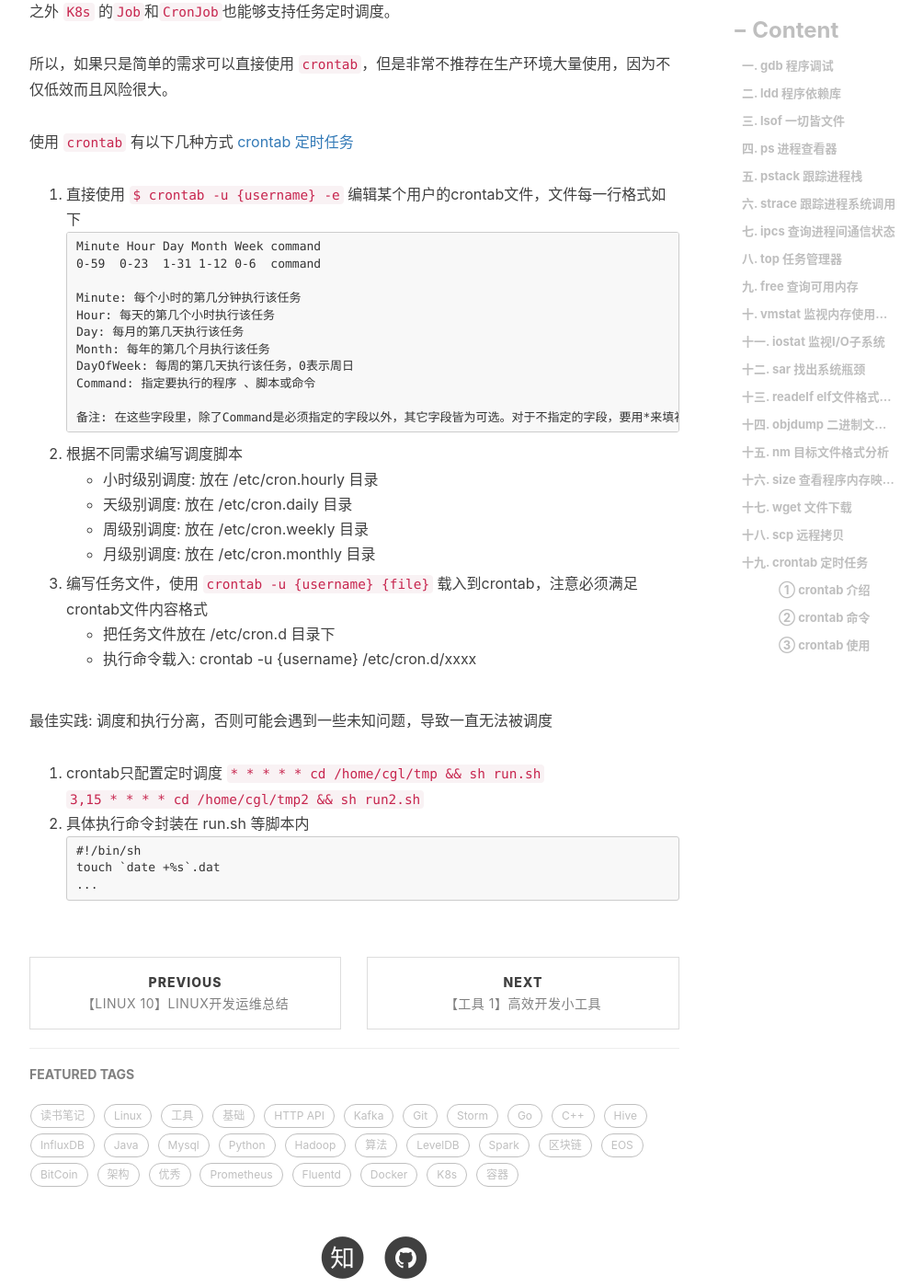
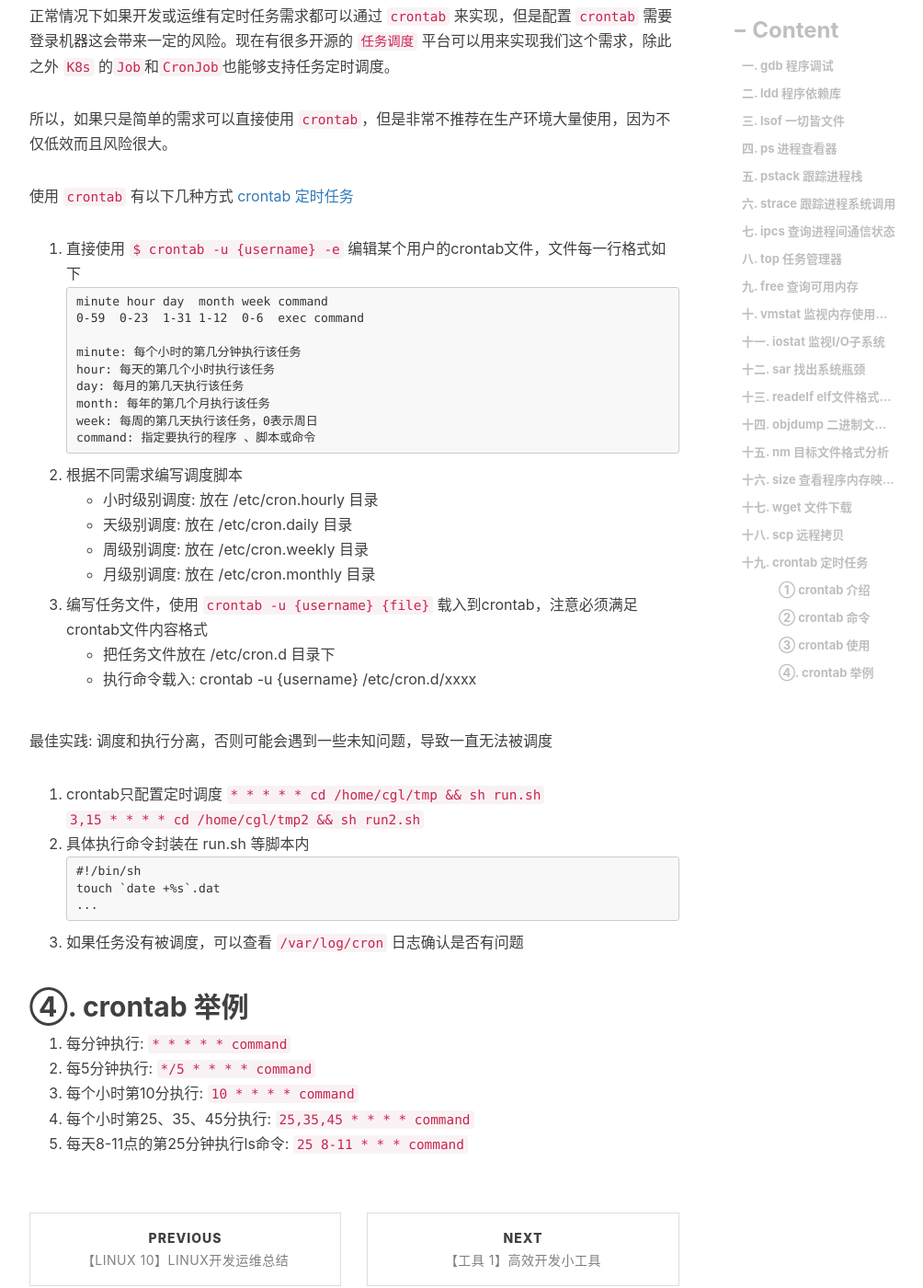
Before and after one commit to engru/chenguolin.github.io, a Jekyll site: the page built from _posts/2016-09-27-【Linux-11】Linux最常用运维工具.md, in a window 1280 px wide and 1400 px high, scrolled down 3436 px. Shown: the whole window at 92% size, without its empty margins (233-1237 px from the left). Built offline with Jekyll 4.4.1, drawn with Linux system fonts in a browser that asks for light colours; nearby versions of some CDN libraries; comment, search, counter and statistics services are not loaded; some of the changed text lies outside the part shown.

Commit message:
Update 2016-09-27-【Linux-11】Linux最常用运维工具.md

````diff
--- a/_posts/2016-09-27-【Linux-11】Linux最常用运维工具.md
+++ b/_posts/2016-09-27-【Linux-11】Linux最常用运维工具.md
@@ -58,7 +58,7 @@ tags:         #标签
 5. `/etc/cron.daily/`: `天`级别调度任务配置目录，目录下脚本可以被系统自动调用
 6. `/etc/cron.weekly/`: `周`级别调度任务配置目录，目录下脚本可以被系统自动调用
 7. `/etc/cron.monthly/`: `月`级别调度任务配置目录，目录下脚本可以被系统自动调用
-8. `/etc/cron.d/`: 非小时、天、周、月级别的调度任务配置目录，需要用户自行运行 `crontab -u username /etc/cron.d/xxxx` 载入crontab
+8. `/etc/cron.d/`: 非小时、天、周、月级别的调度任务配置目录，需要执行命令 `crontab -u username /etc/cron.d/xxxx` 载入crontab
 
 上面提到的几个文件，有几个需要注意的点，总结如下
 1. `/etc/cron.allow` 和 `/etc/cron.deny` 正常情况下不需要这2个文件，保证所有人都可以配置crontab任务
@@ -67,6 +67,7 @@ tags:         #标签
    + 文件名只能包含 `[a-zA-Z0-9_-]` 这些字符，同时不能使用 `.sh` 结尾
    + 脚本必须要有 `可执行` 权限
    + 文件第一行必须为 `#!/bin/bash`
+4. crontab任务运行的最小时间间隔是`1分钟`，也就是最细粒度只能支持分钟级别定时调度，不支持秒级定时调度。
 
 ## ② crontab 命令
 1. crontab 服务
@@ -95,17 +96,15 @@ tags:         #标签
 
 1. 直接使用 `$ crontab -u {username} -e` 编辑某个用户的crontab文件，文件每一行格式如下
    ```
-   Minute Hour Day Month Week command
-   0-59  0-23  1-31 1-12 0-6  command
+   minute hour day  month week command
+   0-59  0-23  1-31 1-12  0-6  exec command
 
-   Minute: 每个小时的第几分钟执行该任务
-   Hour: 每天的第几个小时执行该任务
-   Day: 每月的第几天执行该任务
-   Month: 每年的第几个月执行该任务
-   DayOfWeek: 每周的第几天执行该任务，0表示周日
-   Command: 指定要执行的程序 、脚本或命令
-
-   备注: 在这些字段里，除了Command是必须指定的字段以外，其它字段皆为可选。对于不指定的字段，要用*来填补其位置
+   minute: 每个小时的第几分钟执行该任务
+   hour: 每天的第几个小时执行该任务
+   day: 每月的第几天执行该任务
+   month: 每年的第几个月执行该任务
+   week: 每周的第几天执行该任务，0表示周日
+   command: 指定要执行的程序 、脚本或命令
    ```
 2. 根据不同需求编写调度脚本
    + 小时级别调度: 放在 /etc/cron.hourly 目录
@@ -126,3 +125,11 @@ tags:         #标签
    touch `date +%s`.dat
    ...
    ```
+3. 如果任务没有被调度，可以查看 `/var/log/cron` 日志确认是否有问题
+
+## ④. crontab 举例
+1. 每分钟执行: `* * * * * command`
+2. 每5分钟执行: `*/5 * * * * command`
+3. 每个小时第10分执行: `10 * * * * command`
+4. 每个小时第25、35、45分执行: `25,35,45 * * * * command`
+5. 每天8-11点的第25分钟执行ls命令: `25 8-11 * * * command`
````
